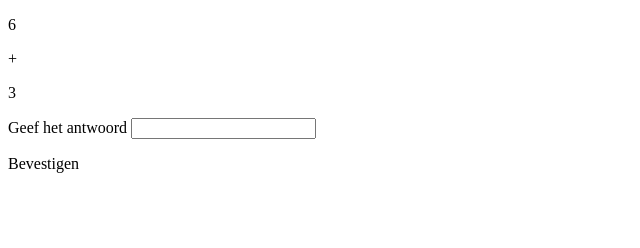
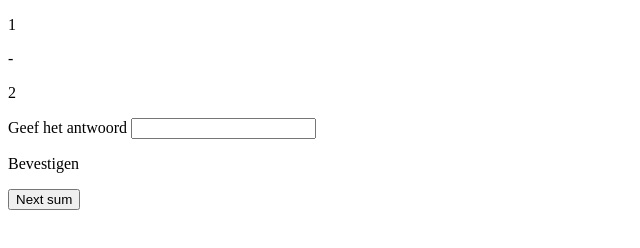
Before and after one commit to ryankool/beachgirlzzz, a website: page randomMath.html in a window 1280 px wide. Shown: the whole page, without its empty margins (0-640 px from the left). Drawn offline with Linux system fonts and the light colour scheme.

Commit message:
Made math functions and dispay dynamic

```diff
--- a/randomMath.html
+++ b/randomMath.html
@@ -9,13 +9,14 @@
 <body>
     <form id="calculationsForm">
         <p class="field1"></p>
-        <p>+</p>
+        <p class="operator"></p>
         <p class="field2"></p>
         <p class="answer"></p>
         <label for="givenAnswer">Geef het antwoord</label>
         <input type="number" id="givenAnswer" class="givenAnswer">
         <p class="confirmBtn">Bevestigen</p>
     </form>
+    <button onClick="window.location.reload();">Next sum</button>
     <script src="./randomMath.js"></script>
 </body>
 </html>
--- a/randomMath.js
+++ b/randomMath.js
@@ -1,67 +1,31 @@
-// create random math with a self chosen (spoken) operator (min, plus, divide, multiply)
-
 // get html elements to display math
 const fieldForNr1 = document.querySelector('.field1');
 const fieldForNr2 = document.querySelector('.field2');
+const fieldForOperator = document.querySelector('.operator');
 const fieldForAnswer = document.querySelector('.answer');
 let givenAnswer = document.querySelector('.givenAnswer');
 
 const confirmAnswerBtn = document.querySelector('.confirmBtn');
 
-// calc random plus
-function createAddPlus(chosenTable){
-    let randomNr1 = Math.round(Math.random() * chosenTable); // replace 10 with players chosing value
+function createRandomSum(chosenTable, chosenOperator){
+    let randomNr1 = Math.round(Math.random() * chosenTable);
     let randomNr2 = Math.round(Math.random() * chosenTable);
-    let answer = randomNr1 + randomNr2;
+    let answer = eval(`${randomNr1} ${chosenOperator} ${randomNr2}`);
     // display
     fieldForNr1.textContent = randomNr1;
     fieldForNr2.textContent = randomNr2;
+    fieldForOperator.textContent = chosenOperator;
     return answer;
 }
 
-// calc random min
-function createAddMin(chosenTable){
-    let randomNr1 = Math.round(Math.random() * chosenTable); // replace 10 with players chosing value
-    let randomNr2 = Math.round(Math.random() * chosenTable);
-    let answer = randomNr1 - randomNr2;
-    // display
-    fieldForNr1.textContent = randomNr1;
-    fieldForNr2.textContent = randomNr2;
-    return answer;
-}
-
-// calc random divide
-function createAddDivide(chosenTable){
-    let randomNr1 = Math.round(Math.random() * chosenTable); // replace 10 with players chosing value
-    let randomNr2 = Math.round(Math.random() * chosenTable);
-    let answer = randomNr1 / randomNr2;
-    // display
-    fieldForNr1.textContent = randomNr1;
-    fieldForNr2.textContent = randomNr2;
-    return answer;
-}
-
-// calc random multiply
-function createAddMultiply(chosenTable){
-    let randomNr1 = Math.round(Math.random() * chosenTable); // replace 10 with players chosing value
-    let randomNr2 = Math.round(Math.random() * chosenTable);
-    let answer = randomNr1 * randomNr2;
-    // display
-    fieldForNr1.textContent = randomNr1;
-    fieldForNr2.textContent = randomNr2;
-    return answer;
-}
-
-let answerToPlus = createAddPlus(8);
-let answerToMin = createAddMin(8);
-let answerToDivide = createAddDivide(8);
-let answerToMultiply = createAddMultiply(8);
-
 confirmAnswerBtn.addEventListener('click', function() {
-    if(givenAnswer.value == answerToPlus){
-        console.log('thats right!');
+    if(givenAnswer.value == answerToSum){
+        fieldForAnswer.textContent = 'thats correct!';
     }
     else {
-        console.log('thats wrong');
+        fieldForAnswer.textContent = 'not yet, please try again';
     }
 })
+
+
+let answerToSum = createRandomSum(8, '-');
```
